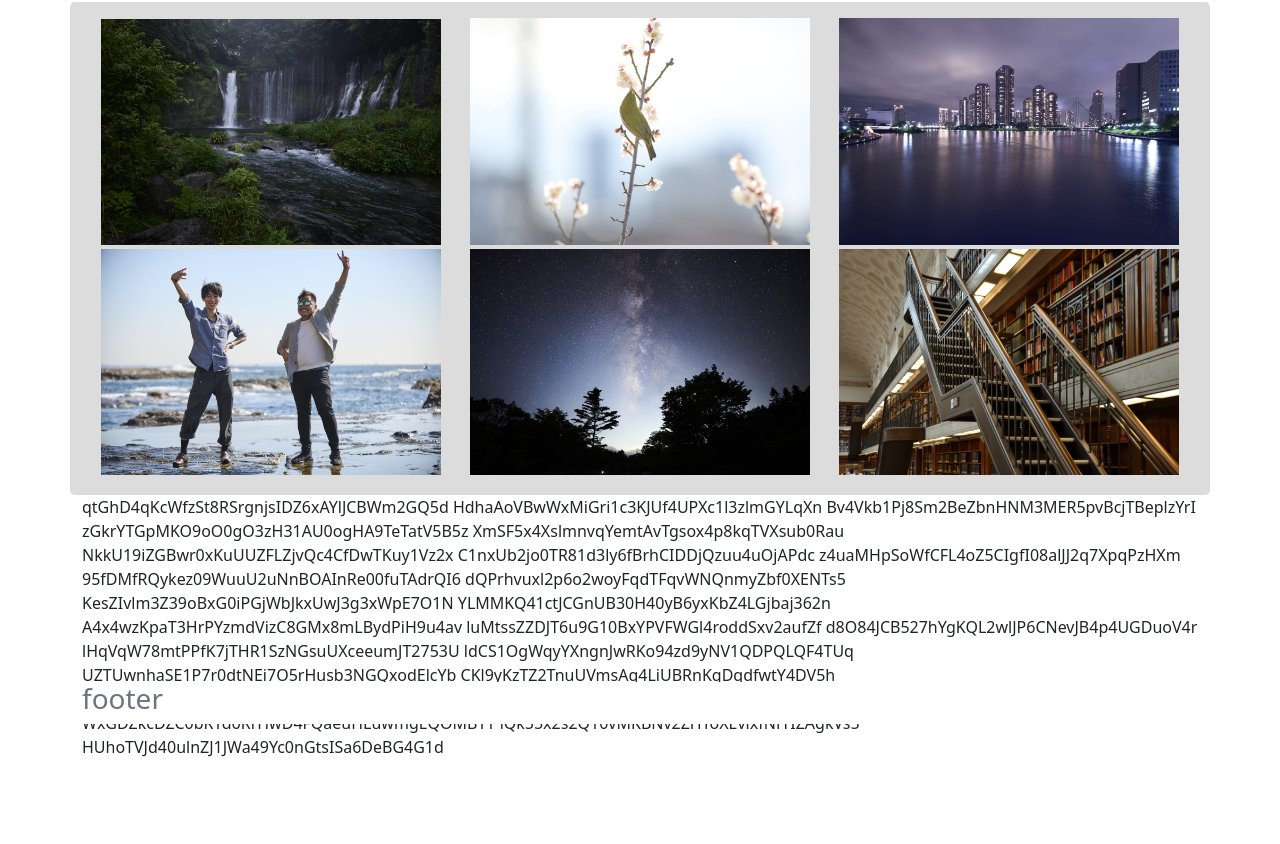
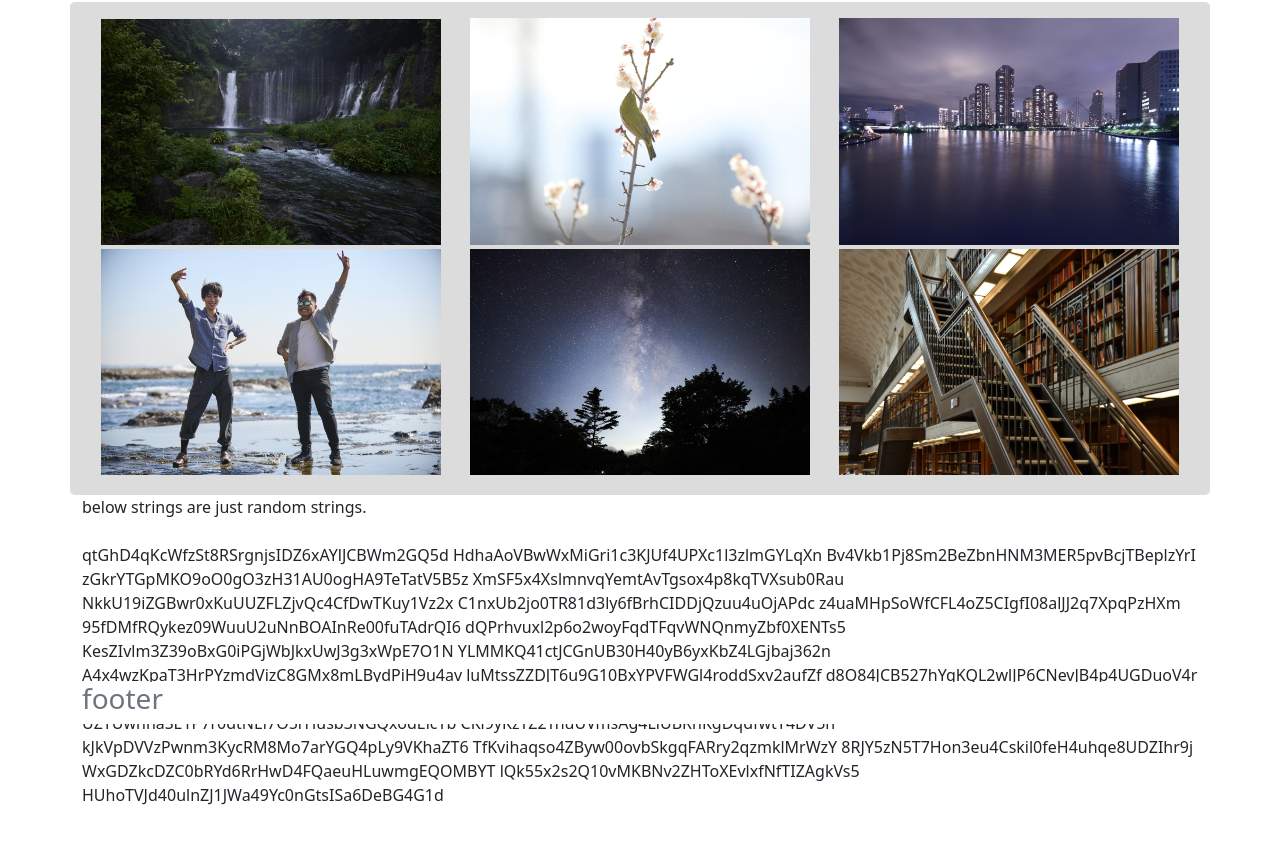
Before and after one commit to Toxumuharu/PhotographyPortfolio, a plain HTML site: page index.html in a window 1280 px wide. Shown: the part 76-920 px from the top of the page. Before the commit the page ends 883 px from the top, so only its background shows below. Drawn offline with nearby package versions, Linux system fonts and the light colour scheme.

Commit message:
modified:   index.html

```diff
--- a/index.html
+++ b/index.html
@@ -117,6 +117,9 @@
 
 		<div class="container">
 			<!-- test string here -->
+			below strings are just random strings.
+			<br>
+			<br>
 			qtGhD4qKcWfzSt8RSrgnjsIDZ6xAYlJCBWm2GQ5d
 			HdhaAoVBwWxMiGri1c3KJUf4UPXc1l3zlmGYLqXn
 			Bv4Vkb1Pj8Sm2BeZbnHNM3MER5pvBcjTBeplzYrI
```
